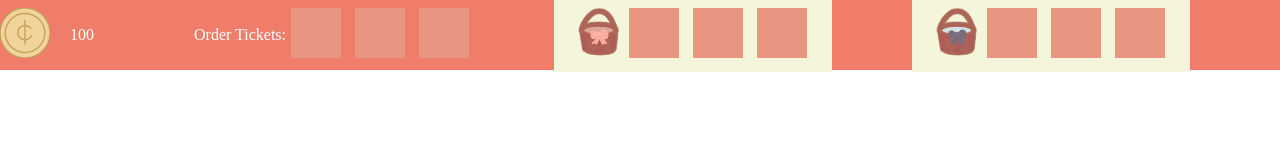
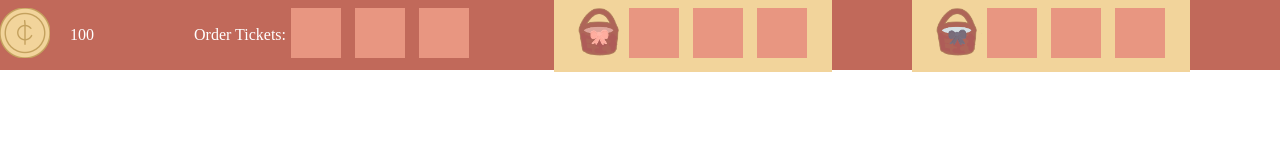
Before and after one commit to alissachimi/TigerBakery, a website: page bakery/www/index.html in a window 1280 px wide. Drawn offline with Linux system fonts and the light colour scheme; files whose address does not match are found by name.

Commit message:
updated wall color in game + header colors

```diff
--- a/bakery/src/main.js
+++ b/bakery/src/main.js
@@ -5,7 +5,7 @@ const k =  kaboom({
     height: 600,
     font: "sans-serif",
     canvas: document.querySelector("#mycanvas"),
-    background: [ 0, 0, 50, ],
+    background: [ 144, 143, 97, ],
 })
 
 ///////////////////////////////////////////////////////////////////////////// basic player functionality
--- a/bakery/www/index.html
+++ b/bakery/www/index.html
@@ -40,7 +40,8 @@
             align-items: center; /* Center vertically */
             padding-right: 70px;
 			padding-left: 0px;
-            background-color: #f07d6a; /* Dark background for header */
+            /* background-color: #f07d6a; Dark background for header */
+            background-color: #c1695a;
             color: white; /* Text color */
 			height: 70px;
         }
@@ -78,7 +79,8 @@
                 <div class="slot"></div>
             </div>
         </div>
-        <div class="section backpack" style="background-color: beige; padding: 10px; padding-right: 20px; padding-left: 20px;">
+        <!-- changed from background-color: beige -->
+        <div class="section backpack" style="background-color: #f2d49b; padding: 10px; padding-right: 20px; padding-left: 20px;">
             <div><img class="slot" src="sprites/basket1.png" style="margin: 0px; background-color: #55555500;"></div>
             <div>
                 <div class="slot" id="slot-1-0"></div>
@@ -86,7 +88,8 @@
                 <div class="slot" id="slot-1-2"></div>
             </div>
         </div>
-        <div class="section backpack" style="background-color: beige; padding: 10px; padding-right: 20px; padding-left: 20px;">
+        <!-- changed from background-color: beige -->
+        <div class="section backpack" style="background-color: #f2d49b; padding: 10px; padding-right: 20px; padding-left: 20px;">
             <div><img class="slot" src="sprites/basket2.png" style="margin: 0px; background-color: #55555500;"></div>
             <div>
                 <div class="slot" id="slot-2-0"></div>
```
